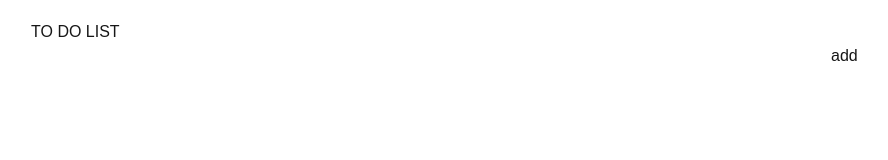
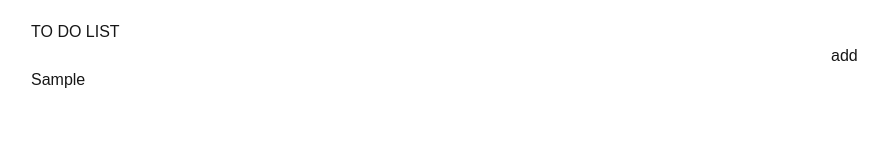
Before and after one commit to ryoma-creator/nextjs-ts-todo-app, a Next.js app: page / in a window 1280 px wide. Both pictures are taken after typing "Sample" into the empty fields and a click on the button "add". Shown: the top 160 px of the page, without its empty margins (129-1017 px from the left). Built offline with nearby package versions, Linux system fonts and the light colour scheme.

Commit message:
add: display addTodo on JSX

```diff
--- a/src/app/page.tsx
+++ b/src/app/page.tsx
@@ -21,15 +21,16 @@ const Todo = () => {
 
   return (
     <div style={{padding: '20px', maxWidth: '1000px', margin: '0 auto'}}>
-      <h1>TO DO LIST</h1>
+      <div><h1>TO DO LIST</h1></div>
+      <div>
         <input
          style={{width: '800px'}}
          type="text"
          value={userInput}
          onChange={(e)=>(setUserInput(e.target.value))}
-       onMouseEnter={(e)=>{
-        if(e.key === 'enter'){
-
+         onKeyDown={(e)=>{
+          if(e.key === 'Enter'){
+            addTodo
           }
          }}
         />
@@ -39,6 +40,14 @@ const Todo = () => {
           add
         </button>
       </div>
+      <ul>
+         {todos.map(todo=>(
+          <li key={todo.id}>
+            {todo.text}
+          </li>
+         ))}
+      </ul>
+    </div>
   )
 }
 
```
Lines whose indentation alone changed are shown as unchanged.
